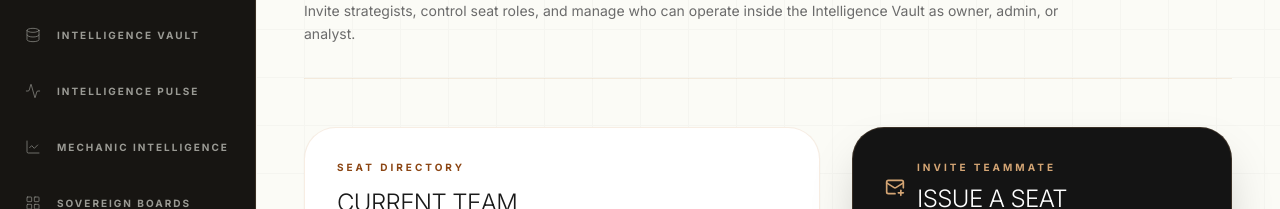
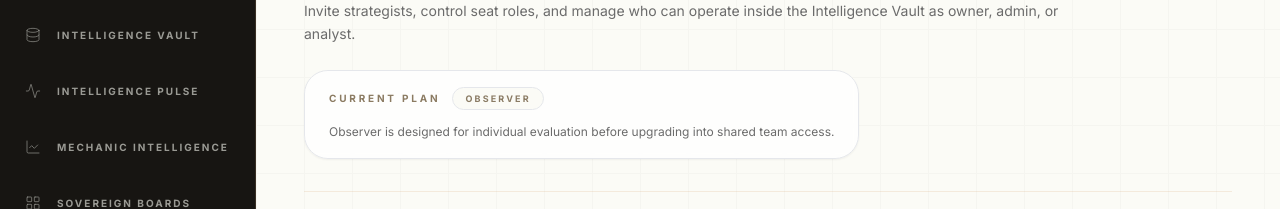
Before and after one commit to popvisly/visual-decompiler, a Next.js app: page /settings/team in a window 1280 px wide. Shown: the part 163-372 px from the top of the page. Built offline with nearby package versions, Linux system fonts and the light colour scheme; no server answers; the database is empty.

Commit message:
Show current plan in settings

```diff
--- a/src/app/(dashboard)/settings/client-settings.tsx
+++ b/src/app/(dashboard)/settings/client-settings.tsx
@@ -14,6 +14,7 @@ interface Agency {
     contact_email?: string;
     confidentiality_notice?: string;
     is_whitelabel_active?: boolean;
+    tier?: string | null;
 }
 
 const DEFAULT_NOTICE = 'This Strategic Dossier is prepared exclusively for the named recipient. Contents are confidential and may not be distributed without written consent.';
@@ -24,6 +25,28 @@ function normalizeHex(value: string) {
     }
 
     return value.startsWith('#') ? value.toUpperCase() : `#${value.toUpperCase()}`;
+}
+
+function getTierLabel(rawTier?: string | null) {
+    const tier = (rawTier || '').toLowerCase().trim();
+    if (tier === 'agency' || tier === 'agency sovereignty' || tier === 'enterprise') return 'Agency Sovereignty';
+    if (tier === 'professional') return 'Professional';
+    if (tier === 'pro' || tier === 'strategic' || tier === 'strategic unit') return 'Strategic';
+    return 'Observer';
+}
+
+function getTierStatusCopy(rawTier?: string | null) {
+    const tier = (rawTier || '').toLowerCase().trim();
+    if (tier === 'agency' || tier === 'agency sovereignty' || tier === 'enterprise') {
+        return 'Dedicated onboarding, advanced team controls, and full agency-grade delivery are active.';
+    }
+    if (tier === 'professional') {
+        return 'Shared intelligence, collaborative boards, and team-ready workflows are active.';
+    }
+    if (tier === 'pro' || tier === 'strategic' || tier === 'strategic unit') {
+        return 'Unlimited individual analysis is active for your strategic workflow.';
+    }
+    return 'Observer access includes 5 free analyses each cycle before upgrade is required.';
 }
 
 function SettingsField({
@@ -144,6 +167,8 @@ export default function SettingsClient({ initialAgency }: { initialAgency: Agenc
     const [errorMsg, setErrorMsg] = useState('');
 
     const normalizedHex = useMemo(() => normalizeHex(primaryHex), [primaryHex]);
+    const tierLabel = useMemo(() => getTierLabel(initialAgency.tier), [initialAgency.tier]);
+    const tierStatusCopy = useMemo(() => getTierStatusCopy(initialAgency.tier), [initialAgency.tier]);
 
     const handleLogoUpload = async (file: File | null) => {
         if (!file) return;
@@ -231,6 +256,21 @@ export default function SettingsClient({ initialAgency }: { initialAgency: Agenc
                     <p className="mt-4 max-w-3xl text-sm leading-relaxed text-[#6B6B6B]">
                         Configure the identity, logo, descriptor, and confidentiality language that appear across your white-labelled dossiers and premium client-facing exports.
                     </p>
+                    <div className="mt-6 inline-flex flex-col gap-3 rounded-[1.5rem] border border-[#D4A574]/16 bg-white/80 px-6 py-4 shadow-sm backdrop-blur-sm">
+                        <div className="flex items-center gap-3">
+                            <p className="text-[10px] font-bold uppercase tracking-[0.28em] text-[#8B7B62]">Current Plan</p>
+                            <span className={`rounded-full border px-3 py-1 text-[9px] font-bold uppercase tracking-[0.24em] ${
+                                tierLabel === 'Observer'
+                                    ? 'border-[#D4A574]/18 bg-[#FBFBF6] text-[#8A7B64]'
+                                    : 'border-[#D4A574]/28 bg-[#D4A574]/10 text-[#8B4513]'
+                            }`}>
+                                {tierLabel}
+                            </span>
+                        </div>
+                        <p className="max-w-xl text-[12px] leading-relaxed text-[#6B6B6B]">
+                            {tierStatusCopy}
+                        </p>
+                    </div>
                 </div>
 
                 <form onSubmit={handleSave} className="grid gap-8 xl:grid-cols-[minmax(0,1.15fr)_420px]">
--- a/src/app/(dashboard)/settings/team/team-settings-client.tsx
+++ b/src/app/(dashboard)/settings/team/team-settings-client.tsx
@@ -29,6 +29,22 @@ type TeamPayload = {
 
 const ROLE_OPTIONS: Array<TeamMember['role']> = ['owner', 'admin', 'analyst'];
 
+function getTierLabel(rawTier?: string | null) {
+    const tier = (rawTier || '').toLowerCase().trim();
+    if (tier === 'agency' || tier === 'agency sovereignty' || tier === 'enterprise') return 'Agency Sovereignty';
+    if (tier === 'professional') return 'Professional';
+    if (tier === 'pro' || tier === 'strategic' || tier === 'strategic unit') return 'Strategic';
+    return 'Observer';
+}
+
+function getSeatSummary(rawTier?: string | null) {
+    const tier = (rawTier || '').toLowerCase().trim();
+    if (tier === 'professional') return 'Professional includes collaborative team workflows and shared operating surfaces.';
+    if (tier === 'agency' || tier === 'agency sovereignty' || tier === 'enterprise') return 'Agency Sovereignty supports larger team operations, white-label delivery, and onboarding support.';
+    if (tier === 'pro' || tier === 'strategic' || tier === 'strategic unit') return 'Strategic is optimized for a single operator running unlimited forensic reads.';
+    return 'Observer is designed for individual evaluation before upgrading into shared team access.';
+}
+
 function formatDate(value?: string | null) {
     if (!value) return 'Pending';
     const date = new Date(value);
@@ -52,6 +68,8 @@ export default function TeamSettingsClient() {
     );
 
     const pendingInvites = payload.invitations.length;
+    const tierLabel = useMemo(() => getTierLabel(payload.agency?.tier), [payload.agency?.tier]);
+    const seatSummary = useMemo(() => getSeatSummary(payload.agency?.tier), [payload.agency?.tier]);
 
     const loadTeam = async () => {
         setLoading(true);
@@ -194,6 +212,21 @@ export default function TeamSettingsClient() {
                     <p className="mt-4 max-w-3xl text-sm leading-relaxed text-[#6B6B6B]">
                         Invite strategists, control seat roles, and manage who can operate inside the Intelligence Vault as owner, admin, or analyst.
                     </p>
+                    <div className="mt-6 inline-flex flex-col gap-3 rounded-[1.5rem] border border-[#D4A574]/16 bg-white/80 px-6 py-4 shadow-sm backdrop-blur-sm">
+                        <div className="flex items-center gap-3">
+                            <p className="text-[10px] font-bold uppercase tracking-[0.28em] text-[#8B7B62]">Current Plan</p>
+                            <span className={`rounded-full border px-3 py-1 text-[9px] font-bold uppercase tracking-[0.24em] ${
+                                tierLabel === 'Observer'
+                                    ? 'border-[#D4A574]/18 bg-[#FBFBF6] text-[#8A7B64]'
+                                    : 'border-[#D4A574]/28 bg-[#D4A574]/10 text-[#8B4513]'
+                            }`}>
+                                {tierLabel}
+                            </span>
+                        </div>
+                        <p className="max-w-xl text-[12px] leading-relaxed text-[#6B6B6B]">
+                            {seatSummary}
+                        </p>
+                    </div>
                 </div>
 
                 <div className="grid gap-8 xl:grid-cols-[minmax(0,1.1fr)_380px]">
```
